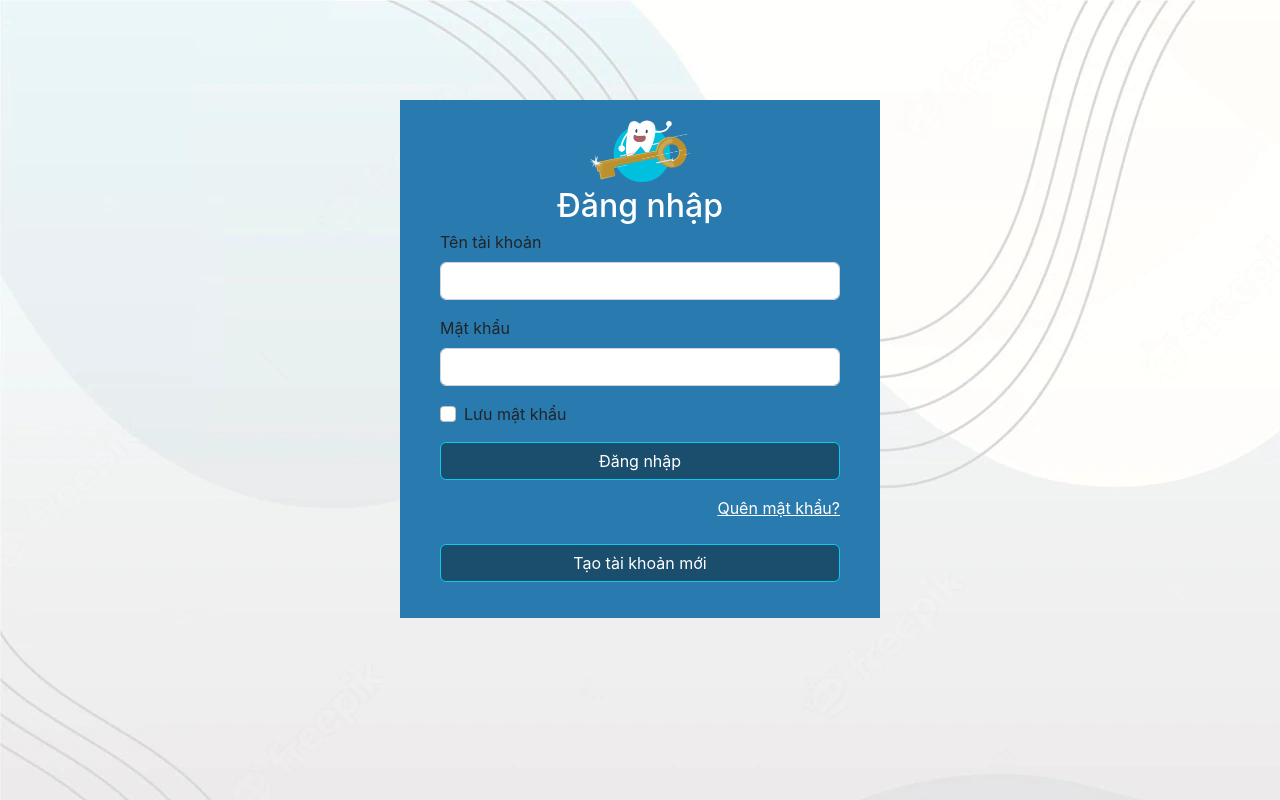
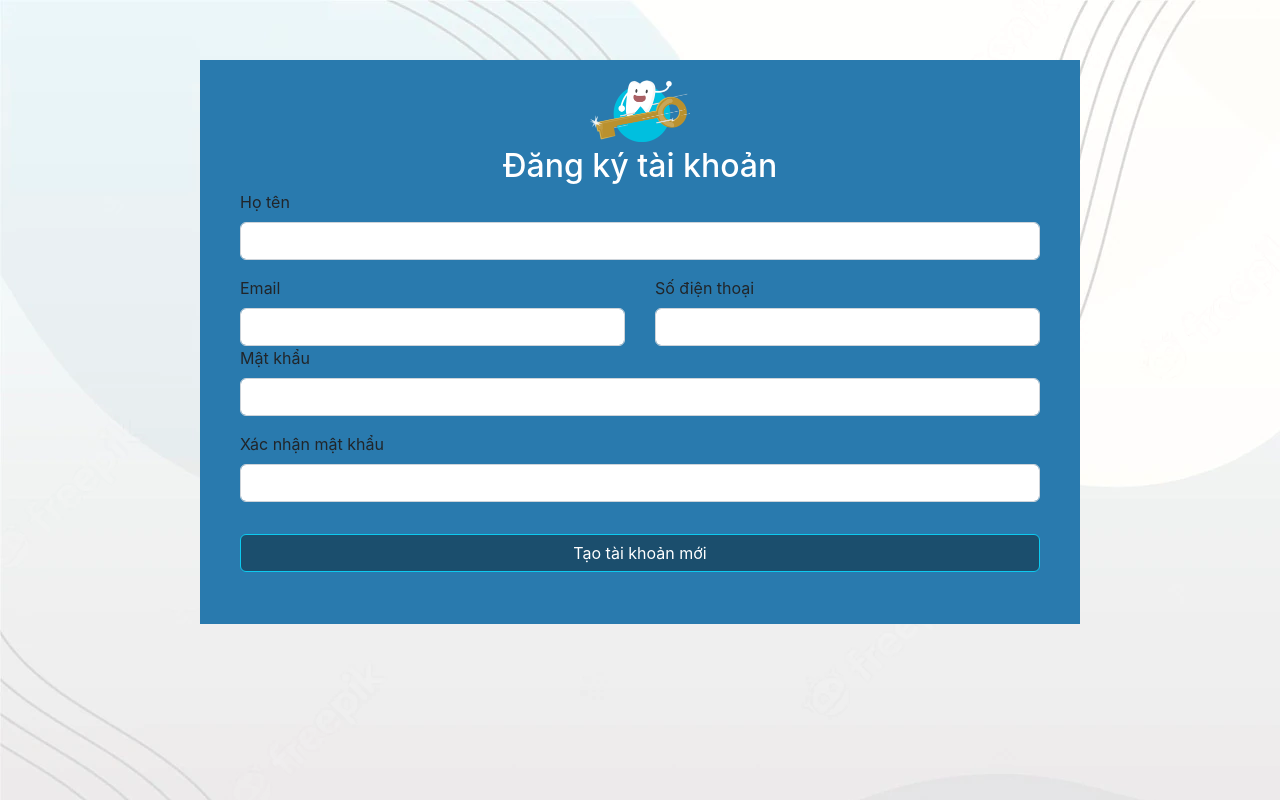
Before and after one commit to Phuoc0210/dental-clinic-front-end, a React (Create React App) app in the folder dental-clinic/: page / in a window 1280 px wide. Built offline with nearby package versions, Linux system fonts and the light colour scheme.

Commit message:
signup UI

```diff
--- a/dental-clinic/src/App.js
+++ b/dental-clinic/src/App.js
@@ -1,5 +1,5 @@
 import './App.css';
-import FormContainer from './pages/user/login';
+import FormContainer from './pages/user/login/index.jsx';
 
 function App() {
   return (
--- a/dental-clinic/src/pages/user/login/index.jsx
+++ b/dental-clinic/src/pages/user/login/index.jsx
@@ -1,6 +1,8 @@
 import React from "react";
 import "./index.scss";
 import LoginImage from "../../../assets/loginImg.jpg";
+import Login from "./login";
+import Signup from "../signup/signup";
 
 export default function FormContainer() {
   return (
@@ -8,58 +10,8 @@ export default function FormContainer() {
       <div className="LogoContainer">
         <img src={LoginImage} alt="logo" className="CustomLogo" />
       </div>
-      <div className="Title">Đăng nhập</div>
-      <form className="FormLogin">
-        <div className="mb-3">
-          <label htmlFor="exampleInputEmail1" className="form-label">
-            Tên tài khoản
-          </label>
-          <input
-            type="email"
-            className="form-control"
-            id="exampleInputEmail1"
-            aria-describedby="emailHelp"
-          />
-        </div>
-
-        <div className="mb-3">
-          <label htmlFor="exampleInputPassword1" className="form-label">
-            Mật khẩu
-          </label>
-          <input
-            type="password"
-            className="form-control"
-            id="exampleInputPassword1"
-          />
-        </div>
-
-        <div className="mb-3 form-check">
-          <input
-            type="checkbox"
-            className="form-check-input"
-            id="exampleCheck1"
-          />
-          <label className="form-check-label" htmlFor="exampleCheck1">
-            Lưu mật khẩu
-          </label>
-        </div>
-
-        <button type="submit" className="btn btn-info CustomSubmit">
-          Đăng nhập
-        </button>
-        <br />
-
-        <div className="Spacer"></div>
-        <a className="CustomForgetPassword">
-          <div className="CustomForgetPasswordText">Quên mật khẩu?</div>
-        </a>
-
-        <br />
-        <button type="submit" className="btn btn-info CustomSubmit">
-          Tạo tài khoản mới
-        </button>
-        <div className="Spacer"></div>
-      </form>
+      {/* <Login /> */}
+      <Signup />
     </div>
   );
 }
--- /dev/null
+++ b/dental-clinic/src/pages/user/login/login.jsx
@@ -0,0 +1,61 @@
+import React from "react";
+import "./index.scss";
+
+export default function Login() {
+  return (
+    <>
+      <div className="Title">Đăng nhập</div>
+      <form className="FormLogin">
+        <div className="mb-3">
+          <label htmlFor="exampleInputEmail1" className="form-label">
+            Tên tài khoản
+          </label>
+          <input
+            type="email"
+            className="form-control"
+            id="exampleInputEmail1"
+            aria-describedby="emailHelp"
+          />
+        </div>
+
+        <div className="mb-3">
+          <label htmlFor="exampleInputPassword1" className="form-label">
+            Mật khẩu
+          </label>
+          <input
+            type="password"
+            className="form-control"
+            id="exampleInputPassword1"
+          />
+        </div>
+
+        <div className="mb-3 form-check">
+          <input
+            type="checkbox"
+            className="form-check-input"
+            id="exampleCheck1"
+          />
+          <label className="form-check-label" htmlFor="exampleCheck1">
+            Lưu mật khẩu
+          </label>
+        </div>
+
+        <button type="submit" className="btn btn-info CustomSubmit">
+          Đăng nhập
+        </button>
+        <br />
+
+        <div className="Spacer"></div>
+        <a className="CustomForgetPassword">
+          <div className="CustomForgetPasswordText">Quên mật khẩu?</div>
+        </a>
+
+        <br />
+        <button type="submit" className="btn btn-info CustomSubmit">
+          Tạo tài khoản mới
+        </button>
+        <div className="Spacer"></div>
+      </form>
+    </>
+  );
+}
--- /dev/null
+++ b/dental-clinic/src/pages/user/signup/index.scss
@@ -0,0 +1,67 @@
+a {
+    color: inherit;
+}
+body{
+    overflow: hidden;
+    background-image: url("../../../assets/bg.webp");
+}
+
+.Container{
+    margin: 60px 200px 60px;
+    background-color: #297AAE;
+    padding: 20px 40px;
+
+    .LogoContainer{
+        display: flex;
+        justify-content: center;
+
+        .CustomLogo{
+            width: 100px;
+            display: block;
+            left: auto;
+            right: auto;
+        }
+    }
+
+    .Title{
+        font-weight: 500;
+        font-size: 2rem;
+        text-align: center;
+        color: #fff;
+    }
+
+    .FormLogin{
+        .ContactContainer{
+            display: flex;
+            width: 100%;
+
+            .CustomEmail{
+                width: 50%;
+                margin-right: 30px;
+            }
+
+            .CustomPhone{
+                width: 50%;
+            }
+        }
+        .CustomSubmit{
+            width: 100%;
+            color: #fff;
+            background-color: #1b4e6d;
+        }
+        .Spacer{
+            margin-top: 2rem;
+        }
+        .CustomForgetPassword{
+            display: flex;
+            justify-content: flex-end;
+            cursor: pointer;
+            color: #fff;
+
+            .CustomForgetPasswordText{
+                color: "#fff";
+            }
+        }
+    }
+
+}
--- /dev/null
+++ b/dental-clinic/src/pages/user/signup/signup.jsx
@@ -0,0 +1,75 @@
+import React from "react";
+import "./index.scss";
+
+export default function Signup() {
+  return (
+    <>
+      <div className="Title">Đăng ký tài khoản</div>
+      <form className="FormLogin">
+        <div className="mb-3">
+          <label htmlFor="exampleInputEmail1" className="form-label">
+            Họ tên
+          </label>
+          <input
+            type="email"
+            className="form-control"
+            id="exampleInputEmail1"
+            aria-describedby="emailHelp"
+          />
+        </div>
+
+        <div className="ContactContainer">
+          <div className="mb-6 CustomEmail">
+            <label htmlFor="exampleInputPassword1" className="form-label">
+              Email
+            </label>
+            <input
+              type="password"
+              className="form-control"
+              id="exampleInputPassword1"
+            />
+          </div>
+
+          <div className="mb-6 CustomPhone">
+            <label htmlFor="exampleInputPassword1" className="form-label">
+              Số điện thoại
+            </label>
+            <input
+              type="password"
+              className="form-control"
+              id="exampleInputPassword1"
+            />
+          </div>
+        </div>
+
+        <div className="mb-3">
+          <label htmlFor="exampleInputPassword1" className="form-label">
+            Mật khẩu
+          </label>
+          <input
+            type="password"
+            className="form-control"
+            id="exampleInputPassword1"
+          />
+        </div>
+
+        <div className="mb-3">
+          <label htmlFor="exampleInputPassword1" className="form-label">
+            Xác nhận mật khẩu
+          </label>
+          <input
+            type="password"
+            className="form-control"
+            id="exampleInputPassword1"
+          />
+        </div>
+
+        <div className="Spacer"></div>
+        <button type="submit" className="btn btn-info CustomSubmit">
+          Tạo tài khoản mới
+        </button>
+        <div className="Spacer"></div>
+      </form>
+    </>
+  );
+}
```
